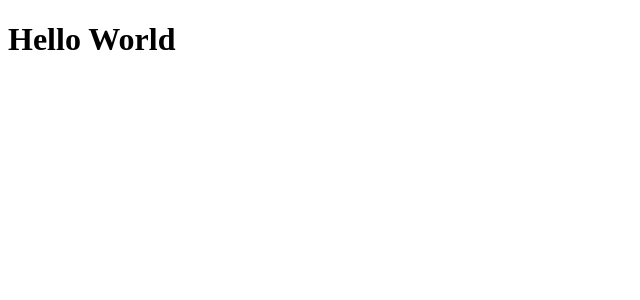
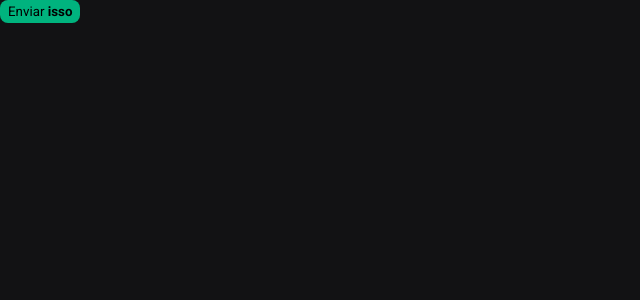
Before and after one commit to marcoscl84/ign-shop, a Next.js app: page / in a window 1280 px wide. Shown: the top 300 px of the page, without its empty margins (0-640 px from the left). Built offline with nearby package versions, Linux system fonts and the light colour scheme.

Commit message:
feat: estilos globais

```diff
--- a/package.json
+++ b/package.json
@@ -10,6 +10,7 @@
   },
   "dependencies": {
     "@next/font": "13.1.6",
+    "@stitches/react": "^1.2.8",
     "@types/react-dom": "18.0.10",
     "eslint": "8.33.0",
     "eslint-config-next": "13.1.6",
--- a/pages/_app.tsx
+++ b/pages/_app.tsx
@@ -1,4 +1,7 @@
+import { globarStyles } from "@/styles/global";
 import type { AppProps } from "next/app";
+
+globarStyles();
 
 export default function App({ Component, pageProps }: AppProps) {
   return <Component {...pageProps} />;
--- a/pages/_document.tsx
+++ b/pages/_document.tsx
@@ -1,3 +1,4 @@
+import { getCssText } from "@/styles";
 import { Html, Head, Main, NextScript } from "next/document";
 
 export default function Document() {
@@ -14,6 +15,10 @@ export default function Document() {
           href="https://fonts.googleapis.com/css2?family=Roboto:wght@400;700&display=swap"
           rel="stylesheet"
         />
+        <style
+          id="stitches"
+          dangerouslySetInnerHTML={{ __html: getCssText() }}
+        />
       </Head>
       <body>
         <Main />
--- a/pages/index.tsx
+++ b/pages/index.tsx
@@ -1,3 +1,24 @@
+import { styled } from "@/styles";
+
+const Button = styled("button", {
+  backgroundColor: "$green300",
+  borderRadius: 8,
+  border: 0,
+  padding: "4px 8px",
+
+  span: {
+    fontWeight: "bold",
+  },
+
+  "&:hover": {
+    filter: "brightness(0.8)",
+  },
+});
+
 export default function Home() {
-  return <h1>Hello World</h1>;
+  return (
+    <Button>
+      Enviar <span>isso</span>
+    </Button>
+  );
 }
--- /dev/null
+++ b/styles/global.ts
@@ -0,0 +1,19 @@
+import { globalCss } from ".";
+
+export const globarStyles = globalCss({
+  "*": {
+    margin: 0,
+    padding: 0,
+  },
+
+  body: {
+    backgroundColor: "$gray900",
+    color: "$gray100",
+    "-webkit-font-smoothing": "antialiased",
+  },
+
+  "body, input, textarea, button": {
+    fontFamily: "Roboto",
+    fontWeight: 400,
+  },
+});
--- /dev/null
+++ b/styles/index.ts
@@ -0,0 +1,26 @@
+import { createStitches } from "@stitches/react";
+
+export const {
+  config,
+  styled,
+  css,
+  globalCss,
+  keyframes,
+  getCssText,
+  theme,
+  createTheme,
+} = createStitches({
+  theme: {
+    colors: {
+      white: "#fff",
+
+      gray900: "#121214",
+      gray800: "#202024",
+      gray300: "#c4c4cc",
+      gray100: "#e1e1e6",
+
+      green500: "#008757",
+      green300: "#00b37e",
+    },
+  },
+});
```
Also changed, not shown: 1 other file (tests, documents, lock files or other folders).
